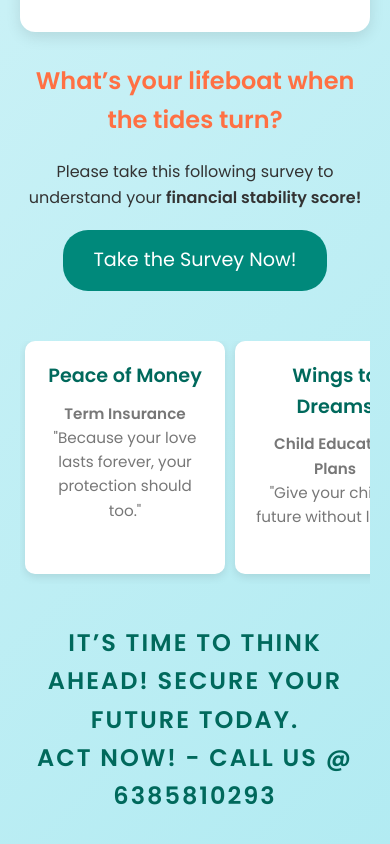
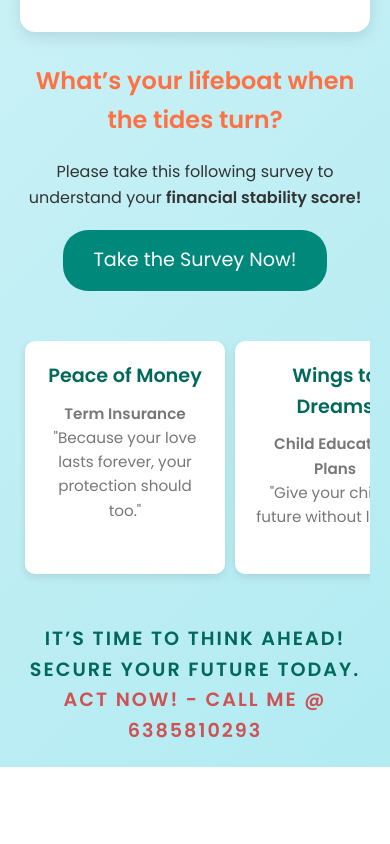
Before and after one commit to Finams/forsure, a plain HTML site: page index.html in a window 390 px wide. Shown: the part 1240-2084 px from the top of the page. After the commit the page ends 2007 px from the top, so only its background shows below. Drawn offline with Linux system fonts and the light colour scheme.

Commit message:
index.html

```diff
--- a/index.html
+++ b/index.html
@@ -4,6 +4,8 @@
     <meta charset="UTF-8">
     <meta name="viewport" content="width=device-width, initial-scale=1.0">
     <title>Together, We Grow! - Secure Your Future</title>
+    <!-- Favicon -->
+    <link rel="icon" type="image/png" href="https://i.ibb.co/5Y2kLqN/favicon-32x32.png">
     <style>
         * {
             margin: 0;
@@ -21,17 +23,17 @@
         .container {
             max-width: 1200px;
             margin: 0 auto;
-            padding: 20px; /* Reduced padding to bring content closer to the top */
+            padding: 20px;
             text-align: center;
-            position: relative; /* For positioning the logo */
+            position: relative;
         }
 
         .logo {
-            width: 100px; /* Reduced size */
-            position: absolute; /* Position in top-left */
+            width: 100px;
+            position: absolute;
             top: 20px;
             left: 20px;
-            margin-bottom: 0; /* Remove margin-bottom since we're using absolute positioning */
+            margin-bottom: 0;
         }
 
         h1 {
@@ -137,8 +139,32 @@
         }
 
         footer h1 {
-            font-size: 1.5rem; /* Reduced size for footer heading */
+            font-size: 1.5rem;
             color: #00695c;
+            display: inline; /* Keep the h1 inline with the span */
+        }
+
+        .urgent-text {
+            color: #d32f2f; /* Bright red for urgency */
+            font-weight: bold;
+            animation: pulse 1.5s infinite; /* Pulsing animation */
+            display: inline; /* Keep it inline with the h1 */
+        }
+
+        /* Pulsing animation for urgency */
+        @keyframes pulse {
+            0% {
+                transform: scale(1);
+                opacity: 1;
+            }
+            50% {
+                transform: scale(1.05);
+                opacity: 0.8;
+            }
+            100% {
+                transform: scale(1);
+                opacity: 1;
+            }
         }
 
         .plans::-webkit-scrollbar {
@@ -173,9 +199,17 @@
             }
 
             .logo {
-                width: 80px; /* Even smaller on mobile */
+                width: 80px;
                 top: 10px;
                 left: 10px;
+            }
+
+            footer h1 {
+                font-size: 1.2rem;
+            }
+
+            .urgent-text {
+                font-size: 1.2rem;
             }
         }
     </style>
@@ -229,7 +263,9 @@
 
         <!-- Footer -->
         <footer>
-            <p><h1>It’s time to think ahead! Secure your future today. <br> Act Now! - Call us @ 6385810293</h1></p>
+            <p>
+                <h1>It’s time to think ahead! Secure your future today. <span class="urgent-text">Act Now! - Call me @ 6385810293</span></h1>
+            </p>
         </footer>
     </div>
 </body>
```
